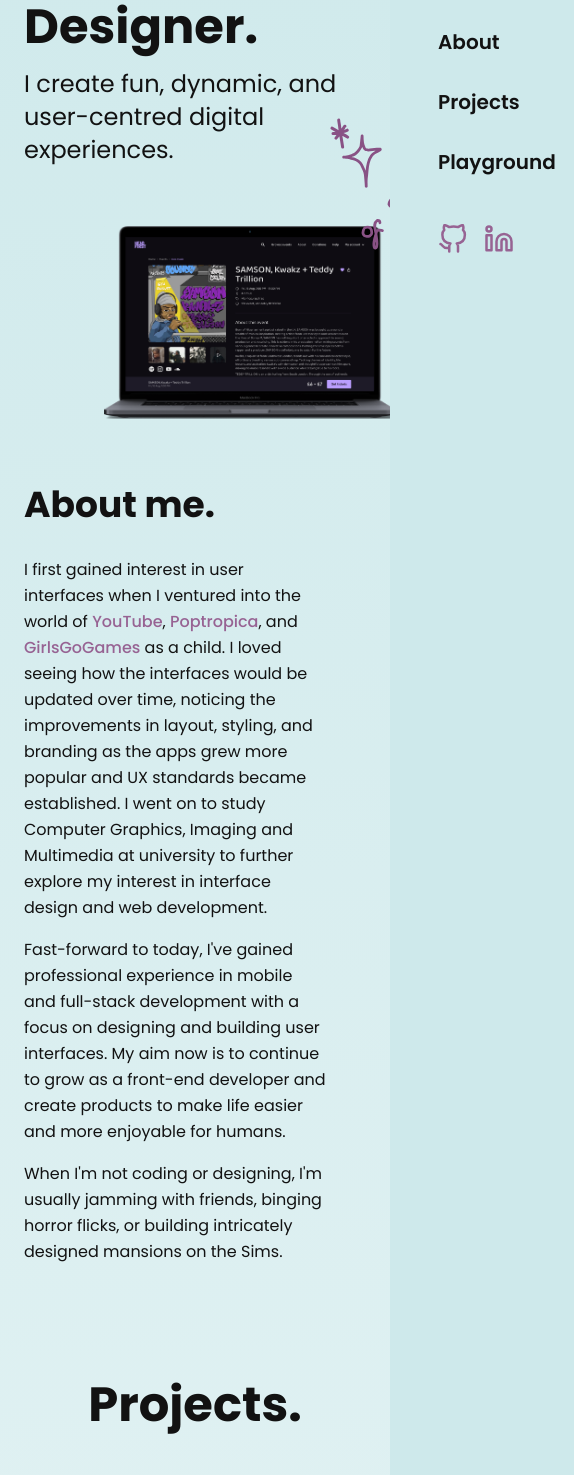
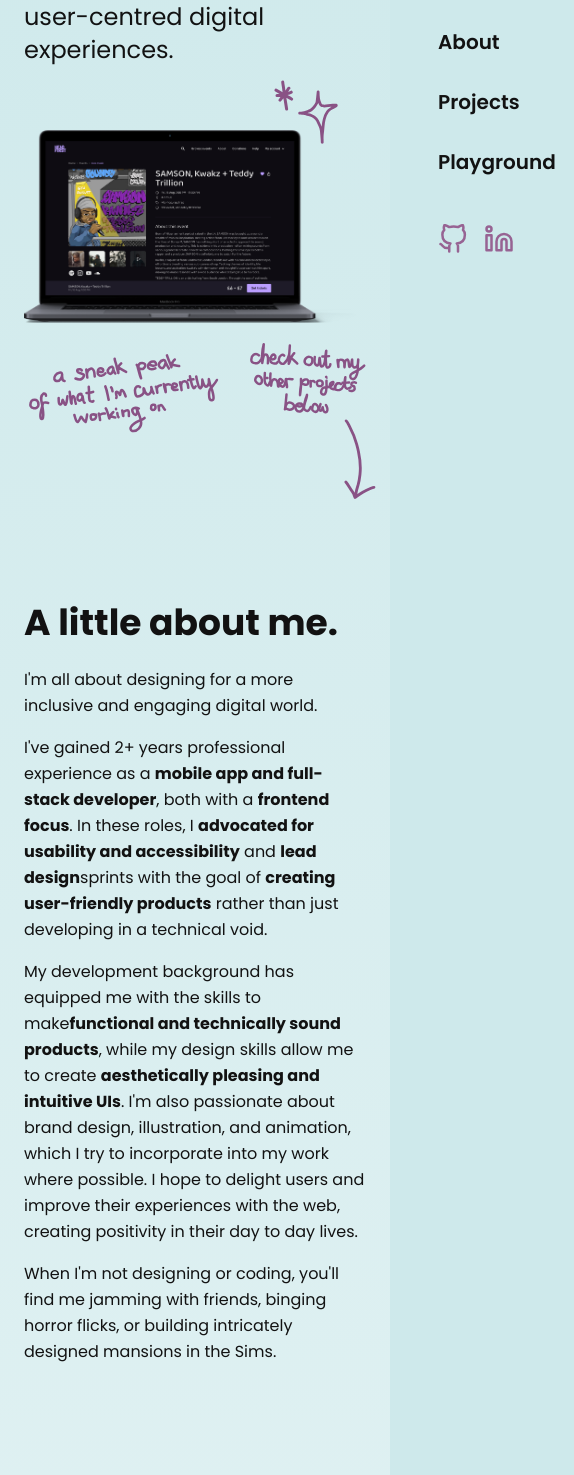
Before and after one commit to natalieayuba/natalieayuba.com, a Next.js app: page / in a window 390 px wide. Shown: the part 311-1786 px from the top of the page, 574 px wide, since content can reach past the window. Built offline with nearby package versions, Linux system fonts and the light colour scheme.

Commit message:
mobile design done

```diff
--- a/components/Footer.tsx
+++ b/components/Footer.tsx
@@ -1,7 +1,7 @@
 import Socials from './nav/Socials';
 
 const Footer = () => (
-  <footer className='margin py-8 w-full relative flex flex-col justify-end items-center gap-3 text-sm'>
+  <footer className='mt-24 py-8 w-full relative flex flex-col justify-end items-center gap-3 text-sm'>
     <Socials />
     &copy; 2024 Natalie Ayuba
   </footer>
--- a/components/sections/About.tsx
+++ b/components/sections/About.tsx
@@ -1,8 +1,7 @@
 import React, { forwardRef, useEffect, useRef, type RefObject } from 'react';
+import scrollReveal from '@/utils/scrollReveal';
 import SectionLayout from './SectionLayout';
-import scrollReveal from '@/utils/scrollReveal';
-import { InlineLink } from '../Links';
-import Image from 'next/image';
+import SectionHeader from './SectionHeader';
 
 const About = forwardRef<HTMLElement>((props, ref) => {
   const contentRef = useRef<HTMLDivElement>(null);
@@ -14,48 +13,42 @@ const About = forwardRef<HTMLElement>((props, ref) => {
   });
 
   return (
-    <div
-      id='about'
-      ref={ref as RefObject<HTMLDivElement>}
-      className='flex justify-center'
-    >
-      <div ref={contentRef} className='flex gap-12 pt-24'>
-        <div className='[&_p]:mb-4 flex-1 mr-10'>
-          <h2 className='heading-lg mb-8'>About me.</h2>
+    <SectionLayout el={About} className='flex justify-center' ref={ref}>
+      <div className='flex gap-12'>
+        <div className='[&_p]:mb-4 flex-1'>
+          <SectionHeader heading='A little about me' />
           <p>
-            I first gained interest in user interfaces when I ventured into the
-            world of{' '}
-            <InlineLink href='https://www.youtube.com'>YouTube</InlineLink>
-            {', '}
-            <InlineLink href='https://www.poptropica.com'>
-              Poptropica
-            </InlineLink>
-            {', and '}
-            <InlineLink href='https://www.girlsgogames.com'>
-              GirlsGoGames
-            </InlineLink>
-            {' as'} a child. I loved seeing how the interfaces would be updated
-            over time, noticing the improvements in layout, styling, and
-            branding as the apps grew more popular and UX standards became
-            established. I went on to study Computer Graphics, Imaging and
-            Multimedia at university to further explore my interest in interface
-            design and web development.
+            I&apos;m all about designing for a more inclusive and engaging
+            digital world.
           </p>
           <p>
-            Fast-forward to today, I&apos;ve gained professional experience in
-            mobile and full-stack development with a focus on designing and
-            building user interfaces. My aim now is to continue to grow as a
-            front-end developer and create products to make life easier and more
-            enjoyable for humans.
+            I&apos;ve gained 2+ years professional experience as a{' '}
+            <strong>mobile app and full-stack developer</strong>, both with a{' '}
+            <strong>frontend focus</strong>. In these roles, I{' '}
+            <strong>advocated for usability and accessibility</strong> and{' '}
+            <strong>lead design</strong>
+            sprints with the goal of{' '}
+            <strong>creating user-friendly products</strong> rather than just
+            developing in a technical void.
           </p>
           <p>
-            When I&apos;m not coding or designing, I&apos;m usually jamming with
-            friends, binging horror flicks, or building intricately designed
-            mansions on the Sims.
+            My development background has equipped me with the skills to make
+            <strong>functional and technically sound products</strong>, while my
+            design skills allow me to create{' '}
+            <strong>aesthetically pleasing and intuitive UIs</strong>. I&apos;m
+            also passionate about brand design, illustration, and animation,
+            which I try to incorporate into my work where possible. I hope to
+            delight users and improve their experiences with the web, creating
+            positivity in their day to day lives.
+          </p>
+          <p>
+            When I&apos;m not designing or coding, you&apos;ll find me jamming
+            with friends, binging horror flicks, or building intricately
+            designed mansions in the Sims.
           </p>
         </div>
       </div>
-    </div>
+    </SectionLayout>
   );
 });
 
--- a/components/sections/Banner.tsx
+++ b/components/sections/Banner.tsx
@@ -5,45 +5,48 @@ import { forwardRef } from 'react';
 const Banner = forwardRef<HTMLElement>((props, ref) => (
   <section
     id='home'
-    className='h-screen pt-24 max-h-[700px] flex items-center relative flex-wrap'
+    className='pt-24 md:max-h-[700px] flex gap-16 items-center relative flex-wrap'
     ref={ref}
   >
     <div>
       <h1 className='font-semibold text-xl pl-2 mb-3'>
         Hi, I&#8217;m Natalie :)
       </h1>
-      <p className='font-bold text-5xl mb-2 [&&]:leading-[120%]'>
+      <p className='font-bold text-4xl sm:text-5xl mb-2 [&&]:leading-[120%]'>
         A Frontend Developer <br /> & UI/UX Designer.
       </p>
       <p className='text-2xl max-w-md mt-3 leading-snug'>
         I create fun, dynamic, and user-centred digital experiences.
       </p>
     </div>
-    <div className='flex-1 h-80 w-auto relative left-20'>
+    <div className='relative'>
       <Image
         src='images/headfirst-preview.png'
         alt='Headirst Bristol sneak peak mockup'
-        fill
-        className='object-contain absolute'
+        width={0}
+        height={0}
+        className='w-full h-auto'
       />
+      <div className='absolute -top-10 left-[80%]'>
         <Image
           src='images/big-sparkle.svg'
           alt='Big sparkle'
           width={0}
           height={0}
-        className='w-10 h-auto absolute right-16 -top-8'
+          className='w-10 h-auto'
         />
         <Image
           src='images/little-sparkle.svg'
           alt='Little sparkle'
           width={0}
           height={0}
-        className='w-5 h-auto absolute right-24 -top-12'
+          className='w-5 h-auto -mt-16 -ml-6'
         />
-
+      </div>
+      <div className='flex gap-6 mt-2'>
         <div
           title="A sneak peak of what I'm currently working on"
-        className='absolute -right-32'
+          className='inline-block md:absolute -right-32'
         >
           <Image
             src='images/sneak-peak.svg'
@@ -55,7 +58,7 @@ const Banner = forwardRef<HTMLElement>((props, ref) => (
         </div>
         <Link
           href='#projects'
-        className=' absolute -right-20 top-28 group'
+          className='inline-block md:absolute -right-20 top-28 group'
           title='Check out my other projects below'
         >
           <Image
@@ -74,6 +77,7 @@ const Banner = forwardRef<HTMLElement>((props, ref) => (
           />
         </Link>
       </div>
+    </div>
   </section>
 ));
 
--- a/components/sections/Playground.tsx
+++ b/components/sections/Playground.tsx
@@ -1,6 +1,7 @@
 import React, { forwardRef } from 'react';
 import SectionLayout from './SectionLayout';
 import Image from 'next/image';
+import SectionHeader from './SectionHeader';
 
 const Playground = forwardRef<HTMLElement>((props, ref) => {
   const logos = [
@@ -31,12 +32,17 @@ const Playground = forwardRef<HTMLElement>((props, ref) => {
   ];
 
   return (
-    <SectionLayout name={Playground.displayName} heading='Playground' ref={ref}>
-      <div className='mt-12 grid grid-cols-3 gap-24'>
+    <SectionLayout el={Playground} ref={ref}>
+      <SectionHeader
+        className='text-center mb-16'
+        heading={Playground.displayName!}
+        caption="Branding and logo design I've done in my free time."
+      />
+      <div className='grid grid-cols-2 gap-12'>
         {logos.map(({ alt, src }) => (
           <div
             key={src}
-            className='relative h-40 hover:scale-[115%] transition-all duration-200'
+            className='relative min-h-20 w-auto hover:scale-[115%] transition-all duration-200'
           >
             <Image alt={alt} src={src} fill className='object-contain' />
           </div>
--- a/components/sections/Projects.tsx
+++ b/components/sections/Projects.tsx
@@ -1,12 +1,13 @@
 'use client';
 import { ButtonStyleLink } from '../Links';
-import { forwardRef, useEffect, useRef } from 'react';
-import SectionLayout from './SectionLayout';
+import { forwardRef, useEffect, useRef, type RefObject } from 'react';
 import projects from '@/app/[projectName]/config';
 import ExternalLinks from '../projects/ExternalLinks';
 import scrollReveal from '@/utils/scrollReveal';
 import HeaderImage from '../projects/HeaderImage';
 import { toUrlParam } from '@/utils/urlUtils';
+import SectionLayout from './SectionLayout';
+import SectionHeader from './SectionHeader';
 
 const Projects = forwardRef<HTMLElement>((props, ref) => {
   const projectsRef = useRef<HTMLDivElement>(null);
@@ -33,11 +34,14 @@ const Projects = forwardRef<HTMLElement>((props, ref) => {
   );
 
   return (
-    <SectionLayout name={Projects.displayName} heading='Projects' ref={ref}>
-      <div
-        className='mx-auto [&>*:nth-child(even)]:flex-row-reverse'
-        ref={projectsRef}
-      >
+    <SectionLayout el={Projects} ref={ref}>
+      <SectionHeader
+        className='text-center mb-24'
+        heading={Projects.displayName!}
+        caption="Here lies a collection of my favourite stuff that I've worked on,
+          from solo passion projects to internship work."
+      />
+      <div className='[&>*:nth-child(even)]:flex-row-reverse'>
         {projects.map((project) => (
           <div
             key={project.name}
--- /dev/null
+++ b/components/sections/SectionHeader.tsx
@@ -0,0 +1,16 @@
+import React from 'react';
+
+interface SectionHeaderProps {
+  heading: string;
+  caption?: string;
+  className?: string;
+}
+
+const SectionHeader = ({ heading, caption, className }: SectionHeaderProps) => (
+  <header {...{ className }}>
+    <h2 className='heading-lg mb-6'>{heading}.</h2>
+    {caption && <p>{caption}</p>}
+  </header>
+);
+
+export default SectionHeader;
--- a/components/sections/SectionLayout.tsx
+++ b/components/sections/SectionLayout.tsx
@@ -1,16 +1,22 @@
 import { headerHeight } from '@/config';
-import { forwardRef, useEffect, useRef, type ReactNode } from 'react';
+import {
+  forwardRef,
+  useEffect,
+  useRef,
+  type ForwardRefExoticComponent,
+  type ReactNode,
+  type RefAttributes,
+} from 'react';
 import scrollReveal from '@/utils/scrollReveal';
 
 interface SectionProps {
-  name?: string;
-  heading: string;
+  el: ForwardRefExoticComponent<RefAttributes<HTMLElement>>;
   children: ReactNode;
   className?: string;
 }
 
 const SectionLayout = forwardRef<HTMLElement, SectionProps>(
-  ({ name, heading, children, className }, ref) => {
+  ({ el, children, className }, ref) => {
     const headingRef = useRef<HTMLHeadingElement>(null);
 
     useEffect(() => {
@@ -21,17 +27,12 @@ const SectionLayout = forwardRef<HTMLElement, SectionProps>(
 
     return (
       <section
-        id={name?.toLowerCase()}
-        className={`flex flex-col py-12 md:py-24${
-          className ? ` ${className}` : ''
-        }`}
-        style={{ paddingTop: headerHeight + 20 }}
+        id={el.name?.toLowerCase()}
         ref={ref}
+        className={`${className ? ` ${className}` : ''}`}
+        style={{ paddingTop: headerHeight + 24 }}
       >
-        <h2 className='text-5xl font-bold text-center mb-6' ref={headingRef}>
-          {heading}.
-        </h2>
-        <div className='my-2 md:my-10'>{children}</div>
+        {children}
       </section>
     );
   }
```
Lines whose indentation alone changed are shown as unchanged.
